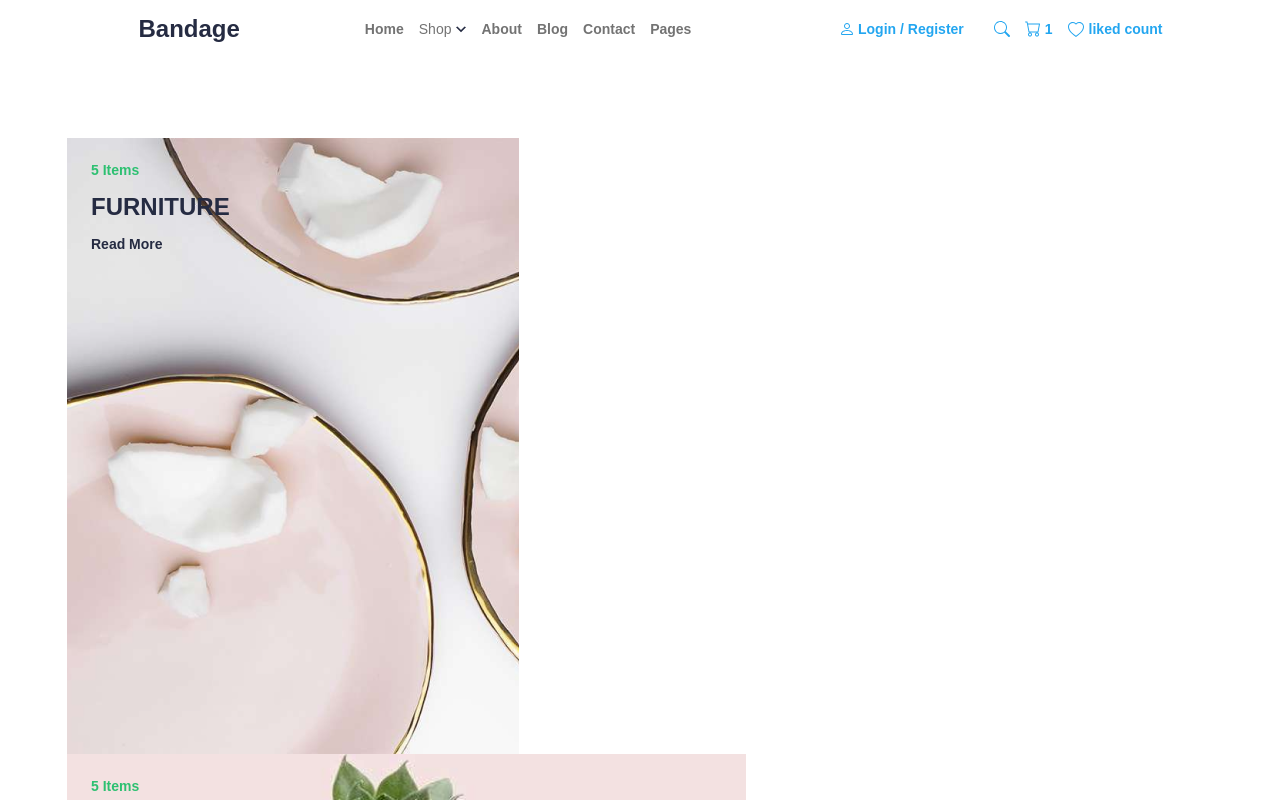
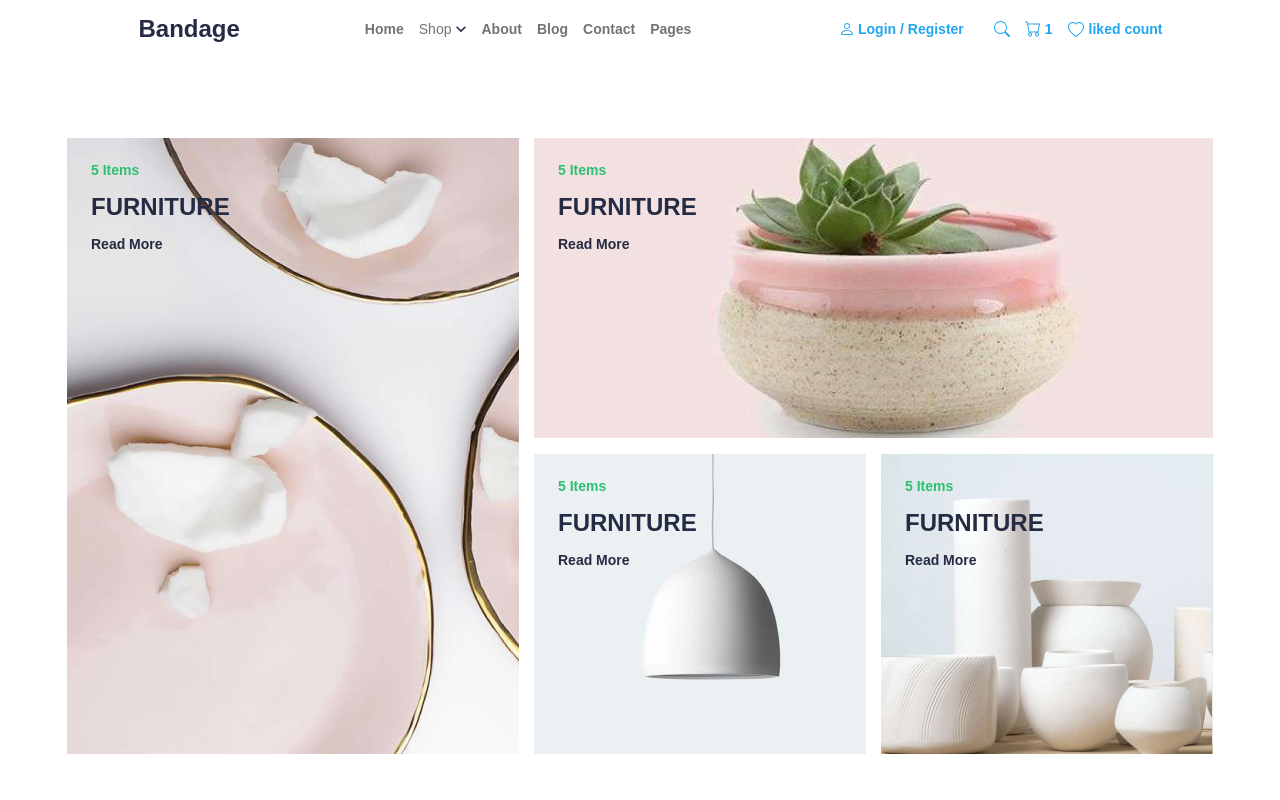
Before and after one commit to Bekuech1/bandage, a React (Vite) app: page / in a window 1280 px wide. Shown: the top 800 px of the page. Built offline with nearby package versions, Linux system fonts and the light colour scheme.

Commit message:
minor fixes

```diff
--- a/src/components/bestseller/BestSeller.jsx
+++ b/src/components/bestseller/BestSeller.jsx
@@ -17,7 +17,7 @@ const BestSeller = () => {
             <ComponentHeading text="BESTSELLER PRODUCTS" subtext='Problems trying to resolve the conflict between' id='grey'/>
         </div>
         <section className='bestseller-row auto grid'>
-            <div className='gridFlex spaceBetween mobileAuto'>
+            <div className='gridFlex spaceBetween mobileAuto auto'>
                 {recentProducts1.map((item) => (
                     <BestSellerCard key={item.id} item={item} classes='bestsellercard' cardText='bestseller-cardtext'/>
                 ))}
--- a/src/components/footer/Footer.css
+++ b/src/components/footer/Footer.css
@@ -100,10 +100,10 @@
 
 
     .footer-top1{
-        gap: 60px;
+        gap: 10px;
     }
 
     .footer-top1 h3{
-        width: 236px;
+        width: 200px;
     }
 }
--- a/src/components/hero section/Hero.jsx
+++ b/src/components/hero section/Hero.jsx
@@ -4,17 +4,15 @@ import HeroCard from './herocard/HeroCard'
 
 const Hero = () => {
   return (
-    <section className='hero-section gridFlex auto'>
-      <div className='mobileAuto'>
+    <section className='hero-section gridFlex auto mobileAuto'>
             <HeroCard/>
-        <section className='grid '>
+            <section className='grid'>
                 <HeroCard className="hero2"/>
                 <section className='hero-section2 gridFlex'>
                     <HeroCard className="hero3"/>
                     <HeroCard className="hero4"/>
                 </section>
             </section>
-      </div>
     </section>
   )
 }
--- a/src/components/hero section/herocard/HeroCard.jsx
+++ b/src/components/hero section/herocard/HeroCard.jsx
@@ -3,7 +3,7 @@ import './HeroCard.css'
 
 const HeroCard = ({className}) => {
   return (
-    <div className={ ` hero1 ${className}` }>
+    <div className={ ` hero1 ${className} mobileAuto` }>
         <div className='grid'>
             <h6 className='capitalize h6Text noMargin green'>5 items</h6>
             <h3 className='uppercase h3Text noMargin blue'>furniture</h3>
```
Lines whose indentation alone changed are shown as unchanged.
